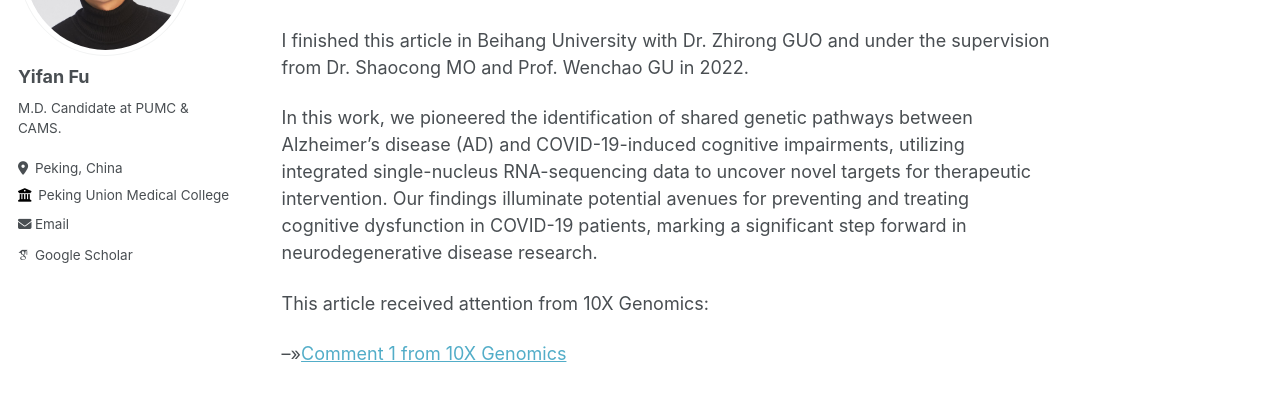
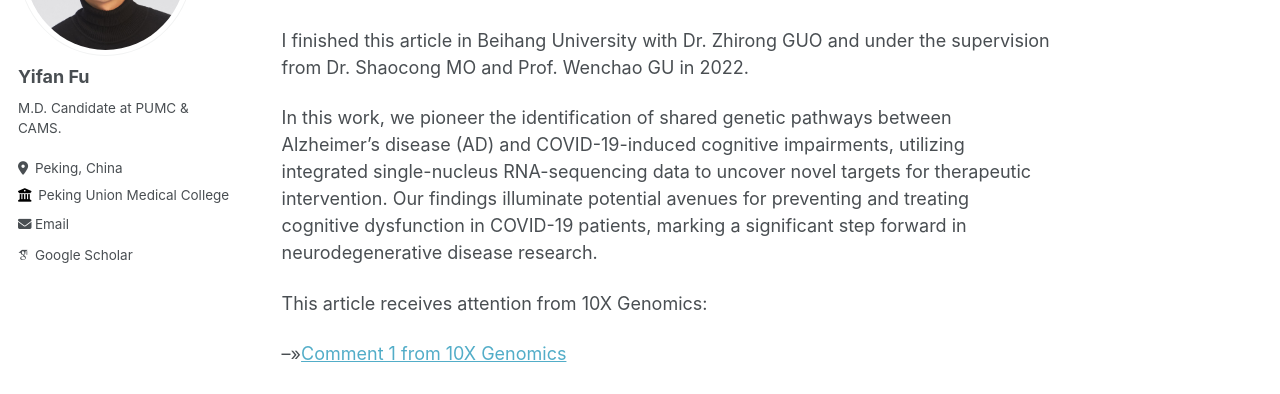
Before and after one commit to yifanfu01/yifanfu01.github.io, a Jekyll site: the page built from _publications/2022FII.md, in a window 1280 px wide and 1362 px high. Shown: the part 212-606 px from the top of the window. Built offline with Jekyll 4.4.1, drawn with Linux system fonts in a browser that asks for light colours; some web fonts are replaced.

Commit message:
Update 2022FII.md

```diff
--- a/_publications/2022FII.md
+++ b/_publications/2022FII.md
@@ -11,9 +11,9 @@ citation: '<b>Yifan Fu</b>, Zhirong Guo, et al. (2022). <i>Front Immunol</i>. 13
 
 I finished this article in Beihang University with Dr. Zhirong GUO and under the supervision from Dr. Shaocong MO and Prof. Wenchao GU in 2022.
 
-In this work, we pioneered the identification of shared genetic pathways between Alzheimer’s disease (AD) and COVID-19-induced cognitive impairments, utilizing integrated single-nucleus RNA-sequencing data to uncover novel targets for therapeutic intervention. Our findings illuminate potential avenues for preventing and treating cognitive dysfunction in COVID-19 patients, marking a significant step forward in neurodegenerative disease research.
+In this work, we pioneer the identification of shared genetic pathways between Alzheimer’s disease (AD) and COVID-19-induced cognitive impairments, utilizing integrated single-nucleus RNA-sequencing data to uncover novel targets for therapeutic intervention. Our findings illuminate potential avenues for preventing and treating cognitive dysfunction in COVID-19 patients, marking a significant step forward in neurodegenerative disease research.
 
-This article received attention from 10X Genomics:
+This article receives attention from 10X Genomics:
 
 -->>[Comment 1 from 10X Genomics](https://www.10xgenomics.com/en/blog/from-brain-fog-to-atrophy-links-between-covid-19-and-alzheimer’s-disease)
 
```
